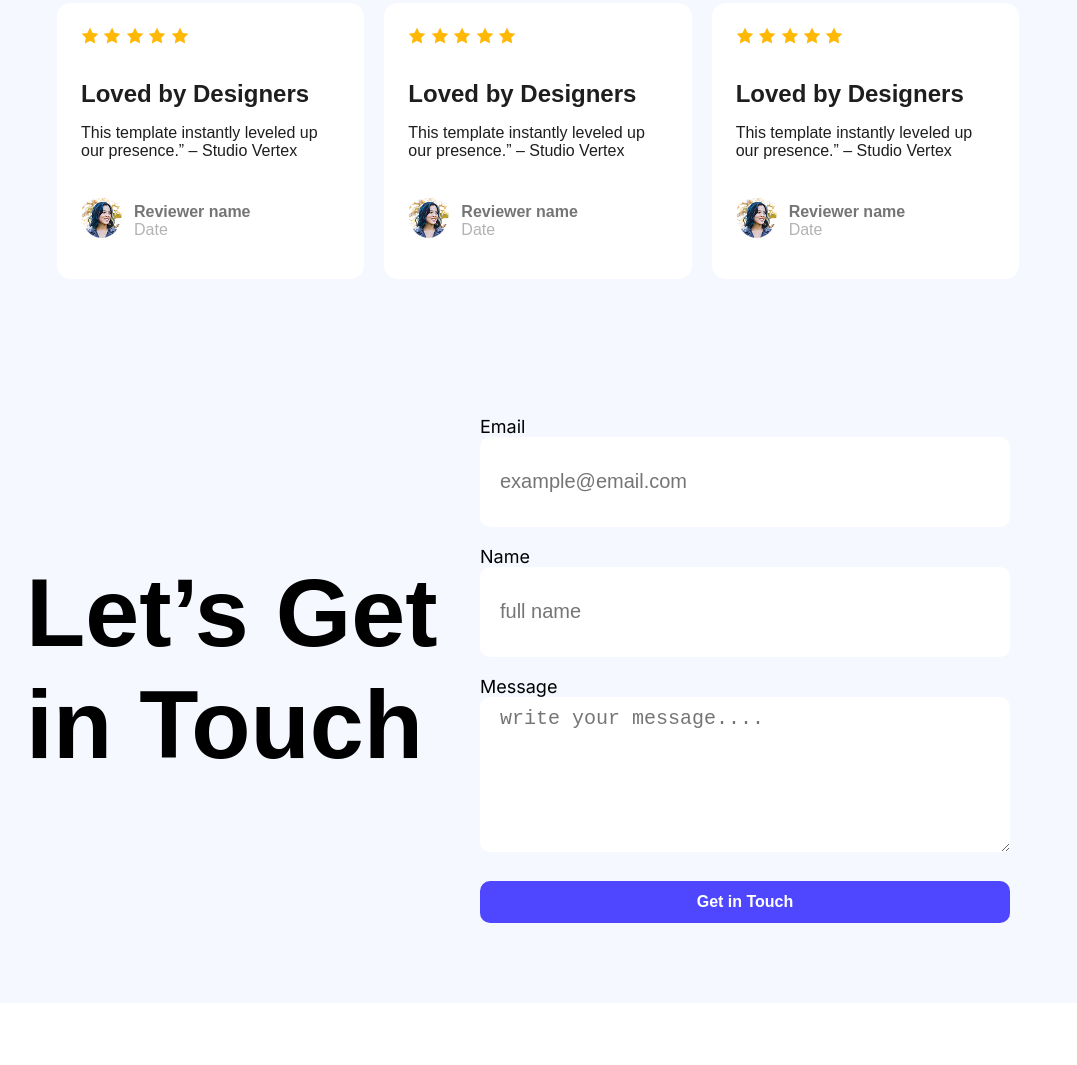
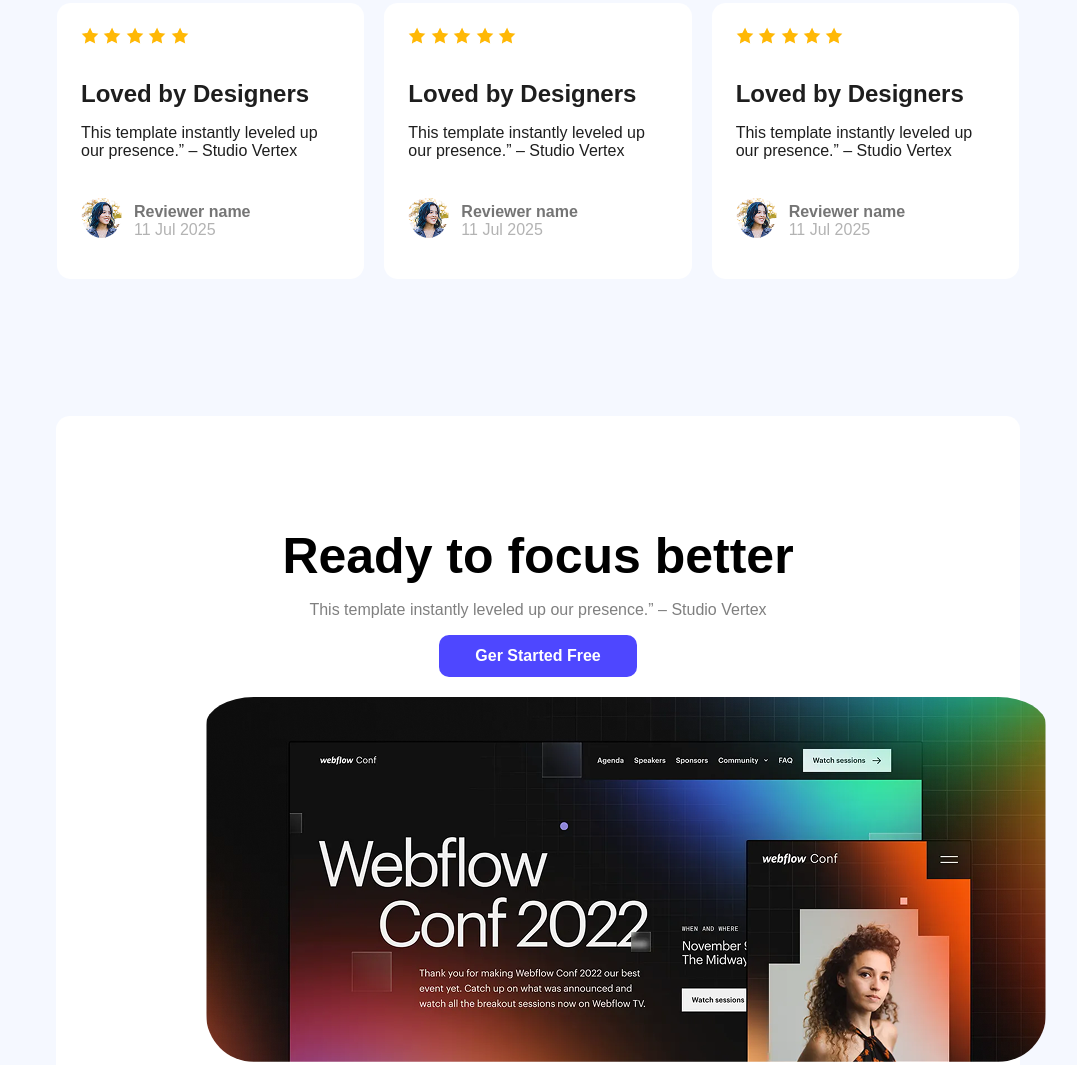
Before and after one commit to Rakibislam22/Assignment-01, a plain HTML site: page index.html in a window 1280 px wide. Shown: the part 2215-3280 px from the top of the page, without its empty margins (102-1179 px from the left). Drawn offline with Linux system fonts and the light colour scheme.

Commit message:
Optional Section

```diff
--- a/index.html
+++ b/index.html
@@ -80,7 +80,7 @@
                             </div>
                             <div class="profile-d">
                                 <h5 class="name">Reviewer name</h5>
-                                <p class="date">Date</p>
+                                <p class="date">11 Jul 2025</p>
                             </div>
                         </div>
                     </div>
@@ -99,7 +99,7 @@
                             </div>
                             <div class="profile-d">
                                 <h5 class="name">Reviewer name</h5>
-                                <p class="date">Date</p>
+                                <p class="date">11 Jul 2025</p>
                             </div>
                         </div>
                     </div>
@@ -118,11 +118,21 @@
                             </div>
                             <div class="profile-d">
                                 <h5 class="name">Reviewer name</h5>
-                                <p class="date">Date</p>
+                                <p class="date">11 Jul 2025</p>
                             </div>
                         </div>
                     </div>
                 </div>
+            </div>
+        </section>
+
+
+         <section>
+            <div class="optional">
+                <h1 class="opt-heding">Ready to focus better</h1>
+                <p class="opt-des">This template instantly leveled up our presence.” – Studio Vertex</p>
+                <button class="primary-btn">Ger Started Free</button>
+                <img src="Assets/wc-big.png" alt="">
             </div>
         </section>
 
--- a/styles.css
+++ b/styles.css
@@ -274,3 +274,32 @@ input[type="submit"] {
     color: rgba(179, 179, 179, 1);
     margin-top: 0px;
 }
+
+/* Optional section */
+.opt-heding {
+    font-size: 50px;
+    font-weight: bold;
+    color: #000000;
+    margin-bottom: 0px;
+}
+
+.opt-des {
+    font-size: 16px;
+    color: rgba(0, 0, 0, 0.5);
+}
+
+.optional {
+    text-align: center;
+    margin: 0px 150px 110px 150px;
+    padding: 70px 150px;
+    background-color: white;
+    border-radius: 14px;
+}
+
+.optional img {
+    border-radius: 48px;
+    padding-top: 20px;
+}
+
+
+/*    T h e    E n d   */
```
